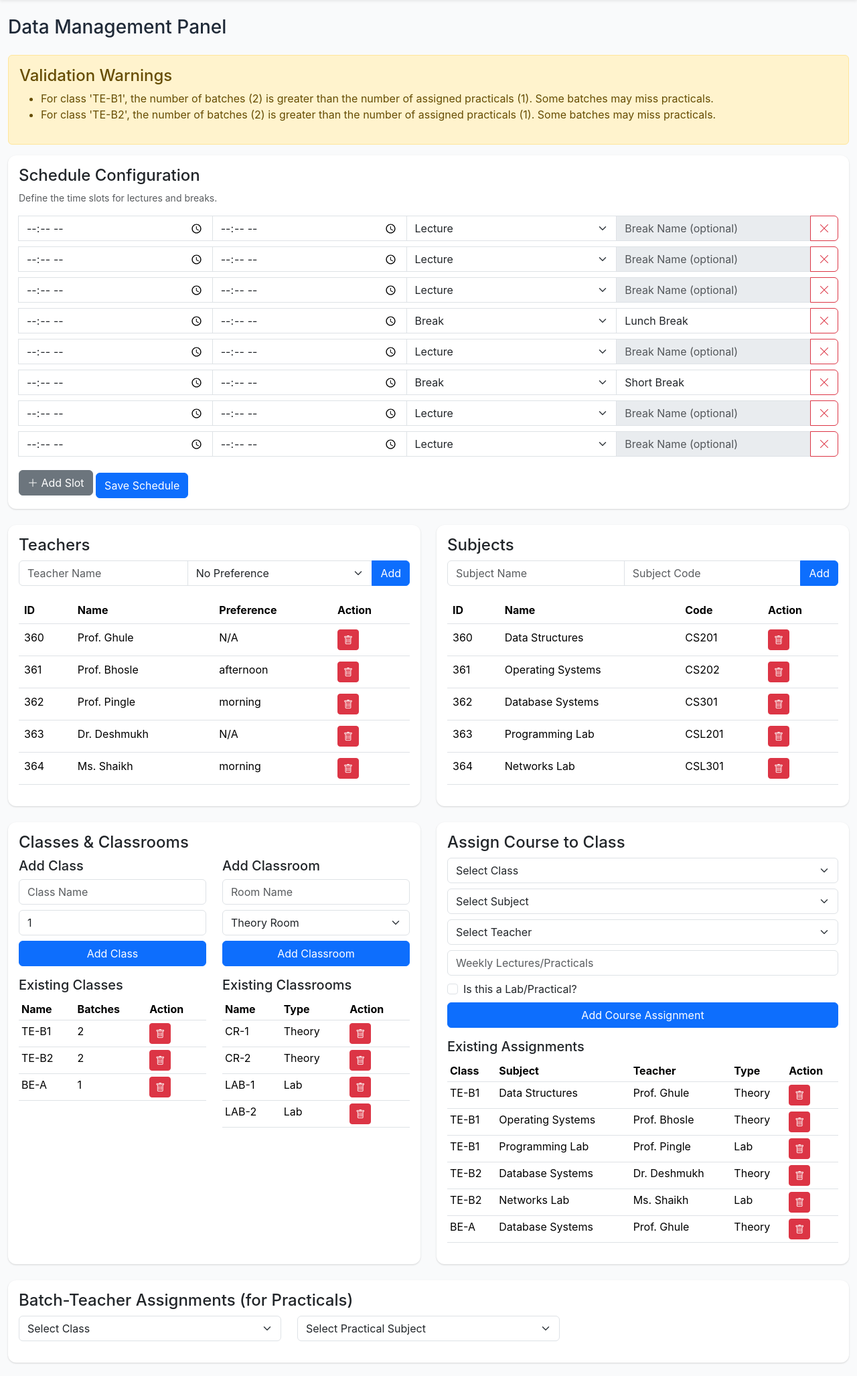
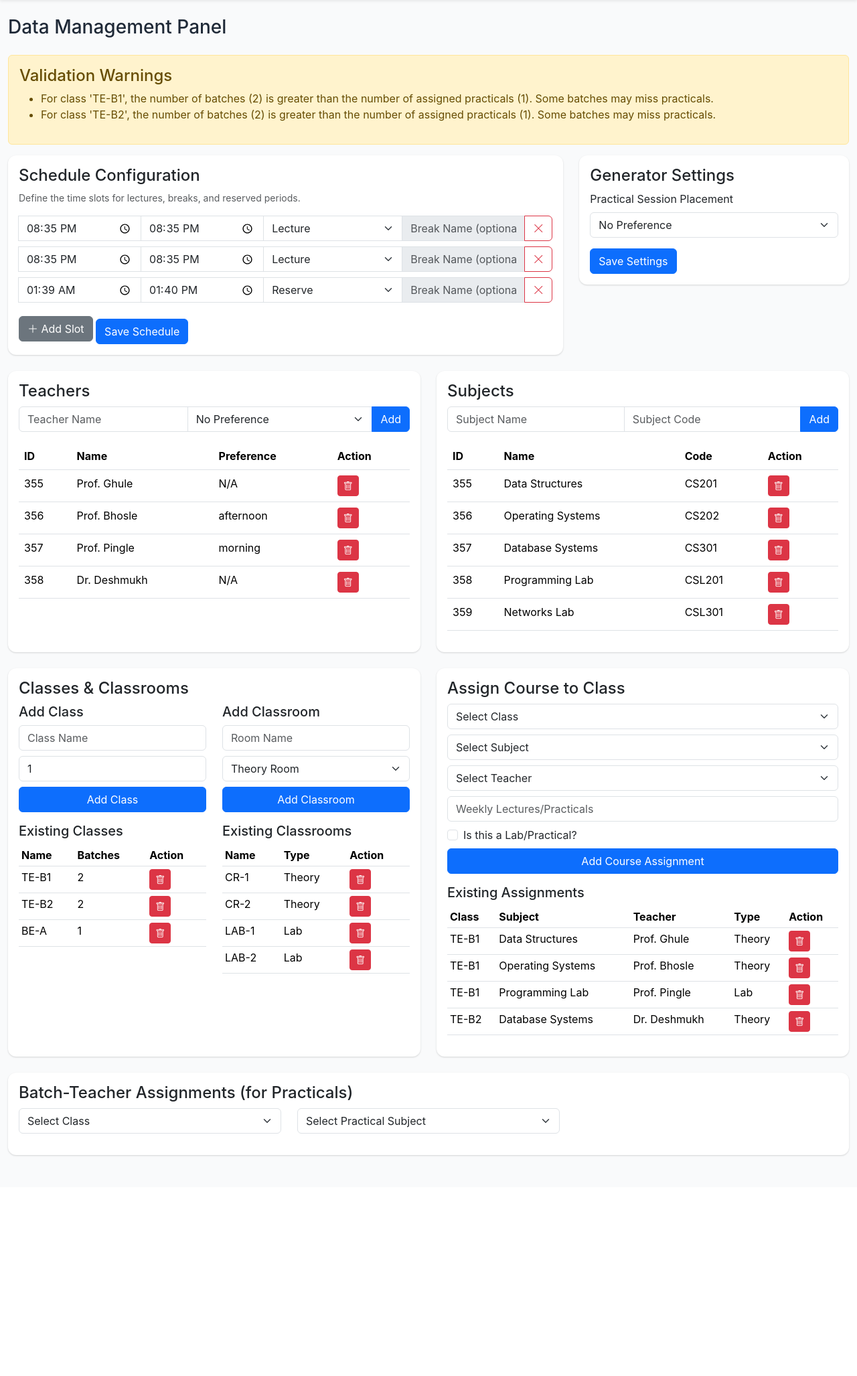
Before and after one commit to SagarDubey10/Smart-Classroom-Time-Table-Scheduler, a Flask app: page /manage in a window 1280 px wide. Shown: the part 57-2112 px from the top of the page at 67% size. After the commit the page ends 1784 px from the top, so only its background shows below. Run offline with Flask 3, Linux system fonts and the light colour scheme; data comes from the database, SQL or seed files in the repository; both versions use the stored data as it was after the commit; data that the repository does not hold is empty.

Commit message:
Added a reserved slot option in the schedule configuration

```diff
--- a/app.py
+++ b/app.py
@@ -100,7 +100,13 @@
                 FOREIGN KEY(teacher_id) REFERENCES teachers(teacher_id),
                 UNIQUE(class_id, subject_id, batch_number)
             );
+            CREATE TABLE IF NOT EXISTS generation_settings (
+                key TEXT PRIMARY KEY,
+                value TEXT
+            );
         ''')
+        # Add default practical preference if not exists
+        cur.execute("INSERT OR IGNORE INTO generation_settings (key, value) VALUES ('practical_preference', 'none')")
         db.commit()
 
 def seed_sample_data():
@@ -166,15 +172,18 @@
     cur.execute('SELECT * FROM schedule_config ORDER BY config_id')
     return cur.fetchall()
 
-def is_slot_available(day, time_start, time_end, teacher_id, classroom_id, class_id, batch_number=None):
+def is_slot_available(day, time_start, time_end, teacher_id, classroom_id, class_id, batch_number=None, is_lab=False):
     db = get_db()
     cur = db.cursor()
+
     # Teacher availability
     cur.execute('SELECT 1 FROM timetable_slots WHERE teacher_id = ? AND day = ? AND NOT (time_end <= ? OR time_start >= ?)', (teacher_id, day, time_start, time_end))
     if cur.fetchone(): return False
+
     # Classroom availability
     cur.execute('SELECT 1 FROM timetable_slots WHERE classroom_id = ? AND day = ? AND NOT (time_end <= ? OR time_start >= ?)', (classroom_id, day, time_start, time_end))
     if cur.fetchone(): return False
+
     # Class/Batch availability
     if batch_number:
         # Check for this specific batch
@@ -191,11 +200,36 @@
         # Check if ANY batch of the class has a lab
         cur.execute('SELECT 1 FROM timetable_slots WHERE class_id = ? AND batch_number IS NOT NULL AND day = ? AND NOT (time_end <= ? OR time_start >= ?)', (class_id, day, time_start, time_end))
         if cur.fetchone(): return False
+
+    # Teacher constraint: No two lectures on the same day for the same class
+    if not is_lab:
+        cur.execute('SELECT 1 FROM timetable_slots ts JOIN courses c ON ts.course_id = c.course_id WHERE ts.teacher_id = ? AND ts.class_id = ? AND ts.day = ? AND c.is_lab = 0', (teacher_id, class_id, day))
+        if cur.fetchone(): return False
+
+    # Teacher constraint: At least one lecture gap between lectures in different classes
+    all_slots = get_slot_times()
+
+    current_slot_index = -1
+    for i, s in enumerate(all_slots):
+        if s['start_time'] == time_start:
+            current_slot_index = i
+            break
+
+    if current_slot_index > 0:
+        prev_slot = all_slots[current_slot_index - 1]
+        cur.execute('SELECT 1 FROM timetable_slots WHERE teacher_id = ? AND day = ? AND time_start = ? AND class_id != ?', (teacher_id, day, prev_slot['start_time'], class_id))
+        if cur.fetchone(): return False
+
+    if current_slot_index < len(all_slots) -1 :
+        next_slot = all_slots[current_slot_index + 1]
+        cur.execute('SELECT 1 FROM timetable_slots WHERE teacher_id = ? AND day = ? AND time_start = ? AND class_id != ?', (teacher_id, day, next_slot['start_time'], class_id))
+        if cur.fetchone(): return False
+
     return True
 
 def schedule_session(course, day, start_slot_index, duration, classroom, batch_number=None, teacher_id=None):
     SLOTS = get_slot_times()
-    TEACHABLE_SLOTS = [(i, s) for i, s in enumerate(SLOTS) if not s['is_break']]
+    TEACHABLE_SLOTS = [(i, s) for i, s in enumerate(SLOTS) if s['is_break'] == 0] # 0 for lecture
     db = get_db()
     cur = db.cursor()
 
@@ -206,10 +240,9 @@
     start_time = SLOTS[start_time_idx]['start_time']
     end_time = SLOTS[end_time_idx]['end_time']
 
-    # Use provided teacher_id if available (for batch labs), otherwise use course default
     final_teacher_id = teacher_id if teacher_id is not None else course['teacher_id']
 
-    if is_slot_available(day, start_time, end_time, final_teacher_id, classroom['classroom_id'], course['class_id'], batch_number):
+    if is_slot_available(day, start_time, end_time, final_teacher_id, classroom['classroom_id'], course['class_id'], batch_number, course['is_lab']):
         cur.execute('''
             INSERT INTO timetable_slots (class_id, day, time_start, time_end, course_id, teacher_id, classroom_id, batch_number)
             VALUES (?, ?, ?, ?, ?, ?, ?, ?)
@@ -236,20 +269,28 @@
 
     teacher_prefs = {row['teacher_id']: row['preference'] for row in cur.execute('SELECT * FROM teacher_preferences').fetchall()}
 
-    # Fetch batch-teacher assignments
     batch_assignments = defaultdict(dict)
     assignments = cur.execute('SELECT * FROM batch_teacher_assignments').fetchall()
     for a in assignments:
         batch_assignments[(a['class_id'], a['subject_id'])][a['batch_number']] = a['teacher_id']
 
     SLOTS = get_slot_times()
-    TEACHABLE_SLOTS = [(i, s) for i, s in enumerate(SLOTS) if not s['is_break']]
+    TEACHABLE_SLOTS = [(i, s) for i, s in enumerate(SLOTS) if s['is_break'] == 0] # 0 for lecture
 
-    # --- New Batch Scheduling Logic for Labs ---
+    practical_pref = cur.execute("SELECT value FROM generation_settings WHERE key = 'practical_preference'").fetchone()['value']
+
     labs_to_schedule = []
     for course in courses:
         if course['is_lab']:
-            for _ in range(course['weekly_lectures'] // 2): # Each lab is 2 hours
+            # Each lab is typically 2 hours, so we divide by 2
+            num_practical_sessions = course['weekly_lectures']
+            if num_practical_sessions % 2 != 0:
+                print(f"Warning: Lab {course['subject_name']} has an odd number of weekly hours. Assuming {num_practical_sessions // 2} two-hour sessions.")
+                num_practical_sessions = num_practical_sessions // 2
+            else:
+                num_practical_sessions = num_practical_sessions // 2
+
+            for _ in range(num_practical_sessions):
                 for batch in range(1, course['num_batches'] + 1):
                     teacher_id = batch_assignments.get((course['class_id'], course['subject_id']), {}).get(batch, course['teacher_id'])
                     labs_to_schedule.append({'course': course, 'batch': batch, 'teacher_id': teacher_id})
@@ -262,9 +303,19 @@
         teacher_id = lab_session['teacher_id']
 
         placed = False
-        for _ in range(200): # More attempts to find a slot
+        for _ in range(200):
             day = random.choice(DAYS)
-            i = random.randrange(len(TEACHABLE_SLOTS) - 1)
+
+            # Filter slots based on practical preference
+            potential_slots = list(range(len(TEACHABLE_SLOTS) - 1))
+            if practical_pref == 'morning':
+                potential_slots = [i for i in potential_slots if i <= 2]
+            elif practical_pref == 'afternoon':
+                potential_slots = [i for i in potential_slots if i > 2]
+
+            if not potential_slots: continue
+
+            i = random.choice(potential_slots)
             room = random.choice(lab_rooms)
             if schedule_session(course, day, i, 2, room, batch, teacher_id):
                 placed = True
@@ -272,8 +323,6 @@
         if not placed:
             print(f"Warning: Could not schedule lab for {course['subject_name']} Batch {batch}")
 
-
-    # --- Scheduling Theory Lectures ---
     lectures_to_schedule = []
     for course in courses:
         if not course['is_lab']:
@@ -287,7 +336,7 @@
         teacher_id = lecture['teacher_id']
         teacher_pref = teacher_prefs.get(teacher_id)
 
-        for _ in range(100): # Attempt to place each lecture
+        for _ in range(100):
             day = random.choice(DAYS)
 
             slots_to_try = list(range(len(TEACHABLE_SLOTS)))
@@ -307,7 +356,6 @@
                 break
         if not placed:
             print(f"Warning: Could not schedule lecture for {lecture['subject_name']}")
-
 
     db.commit()
 
@@ -425,10 +473,8 @@
             class_id = request.form.get('class_id')
             subject_id = request.form.get('subject_id')
 
-            # Delete existing assignments for this class/subject
             db.execute('DELETE FROM batch_teacher_assignments WHERE class_id = ? AND subject_id = ?', (class_id, subject_id))
 
-            # Add new assignments
             for key, teacher_id in request.form.items():
                 if key.startswith('teacher_batch_'):
                     batch_number = key.replace('teacher_batch_', '')
@@ -450,7 +496,6 @@
 
             db.execute('BEGIN TRANSACTION')
             try:
-                # Delete removed slots
                 current_ids_rows = db.execute('SELECT config_id FROM schedule_config').fetchall()
                 current_ids = {row[0] for row in current_ids_rows}
                 submitted_ids = {int(i) for i in config_ids if i}
@@ -459,7 +504,6 @@
                 if ids_to_delete:
                     db.execute(f'DELETE FROM schedule_config WHERE config_id IN ({",".join("?"*len(ids_to_delete))})', list(ids_to_delete))
 
-                # Update existing and insert new slots
                 break_name_counter = 0
                 for i in range(len(start_times)):
                     config_id = config_ids[i]
@@ -468,14 +512,14 @@
                     end_time = end_times[i]
 
                     break_name = None
-                    if is_break:
+                    if is_break == 1: # Only for breaks
                         break_name = break_names[break_name_counter] if break_names[break_name_counter] else None
                         break_name_counter += 1
 
-                    if config_id: # Update existing
+                    if config_id:
                         db.execute('UPDATE schedule_config SET is_break=?, start_time=?, end_time=?, break_name=? WHERE config_id=?',
                                    (is_break, start_time, end_time, break_name, config_id))
-                    else: # Insert new
+                    else:
                         db.execute('INSERT INTO schedule_config (is_break, start_time, end_time, break_name) VALUES (?, ?, ?, ?)',
                                    (is_break, start_time, end_time, break_name))
 
@@ -484,6 +528,13 @@
             except Exception as e:
                 db.rollback()
                 flash(f'Error saving schedule: {e}', 'error')
+            return redirect(url_for('manage'))
+
+        elif form_name == 'practical_pref_form':
+            preference = request.form.get('practical_preference')
+            db.execute("UPDATE generation_settings SET value = ? WHERE key = 'practical_preference'", (preference,))
+            db.commit()
+            flash('Practical session preference saved!', 'success')
             return redirect(url_for('manage'))
 
         elif form_name.startswith('delete_'):
@@ -512,7 +563,6 @@
                     flash(f'Error: Cannot delete {entity} because it is in use by another record.', 'error')
             return redirect(url_for('manage'))
 
-    # Validation for batches vs practicals
     warnings = []
     classes_list = cur.execute('SELECT * FROM classes').fetchall()
     for class_obj in classes_list:
@@ -533,7 +583,6 @@
         JOIN classes cl ON c.class_id = cl.class_id
     ''').fetchall()
 
-    # Fetch existing batch-teacher assignments
     batch_assignments = defaultdict(lambda: defaultdict(dict))
     assignments = cur.execute('''
         SELECT b.*, t.name as teacher_name
@@ -544,6 +593,7 @@
         batch_assignments[a['class_id']][a['subject_id']][a['batch_number']] = a['teacher_id']
 
     schedule_config = get_slot_times()
+    practical_preference = cur.execute("SELECT value FROM generation_settings WHERE key = 'practical_preference'").fetchone()['value']
 
     return render_template('manage.html',
                            teachers=teachers,
@@ -553,7 +603,8 @@
                            courses=courses,
                            schedule_config=schedule_config,
                            warnings=warnings,
-                           batch_assignments=batch_assignments)
+                           batch_assignments=batch_assignments,
+                           practical_preference=practical_preference)
 
 @app.route('/api/timetable/generate', methods=['POST'])
 def api_generate():
@@ -571,7 +622,7 @@
     class_id = class_id_row['class_id']
 
     SLOTS = get_slot_times()
-    TEACHABLE_SLOTS = [s for s in SLOTS if not s['is_break']]
+    TEACHABLE_SLOTS = [s for s in SLOTS if s['is_break'] == 0]
     grid = {day: {slot['start_time']: [] for slot in TEACHABLE_SLOTS} for day in DAYS}
 
     slots_query = '''
@@ -587,7 +638,8 @@
     slots = cur.fetchall()
 
     for slot in slots:
-        grid[slot['day']][slot['time_start']].append(dict(slot))
+        if slot['time_start'] in grid[slot['day']]:
+            grid[slot['day']][slot['time_start']].append(dict(slot))
 
     cur.execute('SELECT teachers.teacher_id, teachers.name, teacher_preferences.preference FROM teachers LEFT JOIN teacher_preferences ON teachers.teacher_id = teacher_preferences.teacher_id')
     teachers = [dict(row) for row in cur.fetchall()]
@@ -684,7 +736,7 @@
     class_id = class_id_row['class_id']
 
     slots_full = get_slot_times()
-    teachable_slots = [s for s in slots_full if not s['is_break']]
+    teachable_slots = [s for s in slots_full if s['is_break'] == 0]
     grid = {day: {slot['start_time']: [] for slot in teachable_slots} for day in DAYS}
 
     slots_query = '''
@@ -700,7 +752,8 @@
     slots = cur.fetchall()
 
     for slot in slots:
-        grid[slot['day']][slot['time_start']].append(dict(slot))
+        if slot['time_start'] in grid[slot['day']]:
+            grid[slot['day']][slot['time_start']].append(dict(slot))
 
     return grid, slots_full
 
@@ -727,14 +780,18 @@
     pdf.set_font('Arial', '', 8)
     for slot in slots_full:
         time_formatted = f"{slot['start_time']} - {slot['end_time']}"
-        if slot['is_break']:
+        if slot['is_break'] == 1: # Break
             row_height = 10
             pdf.cell(col_width, row_height, time_formatted, 1, 0, 'C')
             pdf.cell(col_width * len(DAYS), row_height, slot['break_name'], 1, 1, 'C')
-        else:
+        elif slot['is_break'] == 2: # Reserve
+            row_height = 10
+            pdf.cell(col_width, row_height, time_formatted, 1, 0, 'C')
+            pdf.cell(col_width * len(DAYS), row_height, "Reserved Slot", 1, 1, 'C')
+        else: # Lecture
             max_lines = 1
             for day in DAYS:
-                cell_data_array = grid[day][slot['start_time']]
+                cell_data_array = grid.get(day, {}).get(slot['start_time'], [])
                 if cell_data_array:
                     max_lines = max(max_lines, sum([len(d['subject_name'].split('\n')) + 2 for d in cell_data_array]))
 
@@ -751,7 +808,7 @@
 
             for day in DAYS:
                 pdf.set_x(x_after_time)
-                cell_data_array = grid[day][slot['start_time']]
+                cell_data_array = grid.get(day, {}).get(slot['start_time'], [])
                 text = ""
                 if cell_data_array:
                     text = "\n\n".join([f"{d['subject_name']}\n({d['teacher_name']})\n@{d['classroom_name']}" for d in cell_data_array])
@@ -778,10 +835,12 @@
     for day in DAYS:
         day_column = []
         for slot in slots_full:
-            if slot['is_break']:
+            if slot['is_break'] == 1:
                 day_column.append(slot['break_name'])
+            elif slot['is_break'] == 2:
+                day_column.append("Reserved Slot")
             else:
-                cell_data_array = grid[day][slot['start_time']]
+                cell_data_array = grid.get(day, {}).get(slot['start_time'], [])
                 if cell_data_array:
                     day_column.append("\n".join([f"{d['subject_name']} ({d['teacher_name']}) @{d['classroom_name']}" for d in cell_data_array]))
                 else:
@@ -806,5 +865,5 @@
 if __name__ == '__main__':
     with app.app_context():
         init_db()
-        seed_sample_data()
+        # seed_sample_data() # Use this for a fresh start
     app.run(debug=True)
--- a/static/css/style.css
+++ b/static/css/style.css
@@ -72,7 +72,8 @@
     background-color: #f8f9fa;
 }
 
-.timetable-table td.break-slot {
+.timetable-table td.break-slot,
+.timetable-table td.reserved-slot {
     background-color: #F3F4F6;
     font-weight: 500;
     color: var(--light-text);
--- a/static/js/manage.js
+++ b/static/js/manage.js
@@ -15,8 +15,9 @@
             <select class="form-control" name="is_break">
                 <option value="0" ${slot.is_break === 0 ? 'selected' : ''}>Lecture</option>
                 <option value="1" ${slot.is_break === 1 ? 'selected' : ''}>Break</option>
+                <option value="2" ${slot.is_break === 2 ? 'selected' : ''}>Reserve</option>
             </select>
-            <input type="text" class="form-control break-name-input" name="break_name" placeholder="Break Name (optional)" value="${slot.break_name || ''}" ${slot.is_break === 0 ? 'disabled' : ''}>
+            <input type="text" class="form-control break-name-input" name="break_name" placeholder="Break Name (optional)" value="${slot.break_name || ''}" ${slot.is_break !== 1 ? 'disabled' : ''}>
             <button type="button" class="btn btn-danger remove-slot">X</button>
         `;
 
@@ -58,13 +59,18 @@
     });
   });
 
+  if (addSlotBtn) {
     addSlotBtn.addEventListener('click', () => {
       addSlotRow();
     });
+  }
 
 
-  // Modal elements
-  const editSlotModal = new bootstrap.Modal(document.getElementById('editSlotModal'));
+  // This part was mistakenly removed and is now restored.
+  // It handles the timetable display and modal on the manage page.
+  const editSlotModalElement = document.getElementById('editSlotModal');
+  if (editSlotModalElement) {
+    const editSlotModal = new bootstrap.Modal(editSlotModalElement);
     const modalTitle = document.getElementById('editSlotModalLabel');
     const modalDay = document.getElementById('modalDay');
     const modalTime = document.getElementById('modalTime');
@@ -79,10 +85,13 @@
     const deleteSlotBtn = document.getElementById('deleteSlotBtn');
     const validationAlert = document.getElementById('validation-alert');
 
-  // Initial render
+    // Initial render if elements exist
+    if (classSelect) {
       renderTimetable();
+    }
 
     // Event Listeners
+    if (generateBtn) {
       generateBtn.addEventListener('click', async () => {
         generateBtn.disabled = true;
         generateBtn.innerText = 'Generating...';
@@ -93,11 +102,15 @@
         generateBtn.innerText = 'Generate Timetable';
         renderTimetable();
       });
+    }
 
+    if (classSelect) {
       classSelect.addEventListener('change', () => {
         renderTimetable();
       });
+    }
 
+    if (printBtn) {
       printBtn.addEventListener('click', async () => {
         const selectedClass = classSelect.value;
         if (!selectedClass) {
@@ -172,8 +185,9 @@
         printWindow.print();
         printWindow.close();
       });
+    }
 
-  // Save/Add slot changes
+    if (saveSlotBtn) {
       saveSlotBtn.addEventListener('click', async () => {
         const payload = {
           slot_id: modalSlotId.value || null,
@@ -202,8 +216,9 @@
           validationAlert.classList.remove('d-none');
         }
       });
+    }
 
-  // Delete slot
+    if (deleteSlotBtn) {
       deleteSlotBtn.addEventListener('click', async () => {
         const slotId = modalSlotId.value;
         if (!slotId) {
@@ -227,6 +242,8 @@
           }
         }
       });
+    }
+
 
     async function renderTimetable() {
       const selectedClass = classSelect.value;
@@ -351,4 +368,5 @@
         selectElement.appendChild(option);
       });
     }
+  }
 });
--- a/templates/manage.html
+++ b/templates/manage.html
@@ -61,9 +61,11 @@
         </div>
         {% endif %}
 
+        <div class="row">
+            <div class="col-lg-8">
                 <div class="card p-3 mb-4">
                     <h2 class="h4">Schedule Configuration</h2>
-            <p class="text-muted small">Define the time slots for lectures and breaks.</p>
+                    <p class="text-muted small">Define the time slots for lectures, breaks, and reserved periods.</p>
                     <form id="scheduleConfigForm" action="{{ url_for('manage') }}" method="post">
                         <input type="hidden" name="form_name" value="schedule_config_form">
                         <div id="slotInputs">
@@ -73,10 +75,11 @@
                                 <input type="time" class="form-control" name="start_time" value="{{ slot.start_time }}" required>
                                 <input type="time" class="form-control" name="end_time" value="{{ slot.end_time }}" required>
                                 <select class="form-select" name="is_break">
-                            <option value="0" {% if not slot.is_break %}selected{% endif %}>Lecture</option>
-                            <option value="1" {% if slot.is_break %}selected{% endif %}>Break</option>
+                                    <option value="0" {% if slot.is_break == 0 %}selected{% endif %}>Lecture</option>
+                                    <option value="1" {% if slot.is_break == 1 %}selected{% endif %}>Break</option>
+                                    <option value="2" {% if slot.is_break == 2 %}selected{% endif %}>Reserve</option>
                                 </select>
-                        <input type="text" class="form-control break-name-input" name="break_name" placeholder="Break Name (optional)" value="{{ slot.break_name or '' }}" {% if not slot.is_break %}disabled{% endif %}>
+                                <input type="text" class="form-control break-name-input" name="break_name" placeholder="Break Name (optional)" value="{{ slot.break_name or '' }}" {% if slot.is_break != 1 %}disabled{% endif %}>
                                 <button type="button" class="btn btn-outline-danger remove-slot"><i class="bi bi-x-lg"></i></button>
                             </div>
                             {% endfor %}
@@ -84,6 +87,25 @@
                         <button type="button" class="btn btn-secondary mt-2" id="addSlotBtn"><i class="bi bi-plus-lg"></i> Add Slot</button>
                         <button type="submit" class="btn btn-primary mt-3">Save Schedule</button>
                     </form>
+                </div>
+            </div>
+            <div class="col-lg-4">
+                <div class="card p-3 mb-4">
+                    <h2 class="h4">Generator Settings</h2>
+                    <form id="practicalPrefForm" action="{{ url_for('manage') }}" method="post">
+                        <input type="hidden" name="form_name" value="practical_pref_form">
+                        <div class="mb-3">
+                            <label for="practicalPreference" class="form-label">Practical Session Placement</label>
+                            <select id="practicalPreference" name="practical_preference" class="form-select">
+                                <option value="none" {% if practical_preference == 'none' %}selected{% endif %}>No Preference</option>
+                                <option value="morning" {% if practical_preference == 'morning' %}selected{% endif %}>Morning</option>
+                                <option value="afternoon" {% if practical_preference == 'afternoon' %}selected{% endif %}>Afternoon</option>
+                            </select>
+                        </div>
+                        <button type="submit" class="btn btn-primary">Save Settings</button>
+                    </form>
+                </div>
+            </div>
         </div>
 
         <div class="row">
```
Also changed, not shown: static/js/timetable.js (+7 -1 lines), timetable.db. Lines whose indentation alone changed are shown as unchanged.
